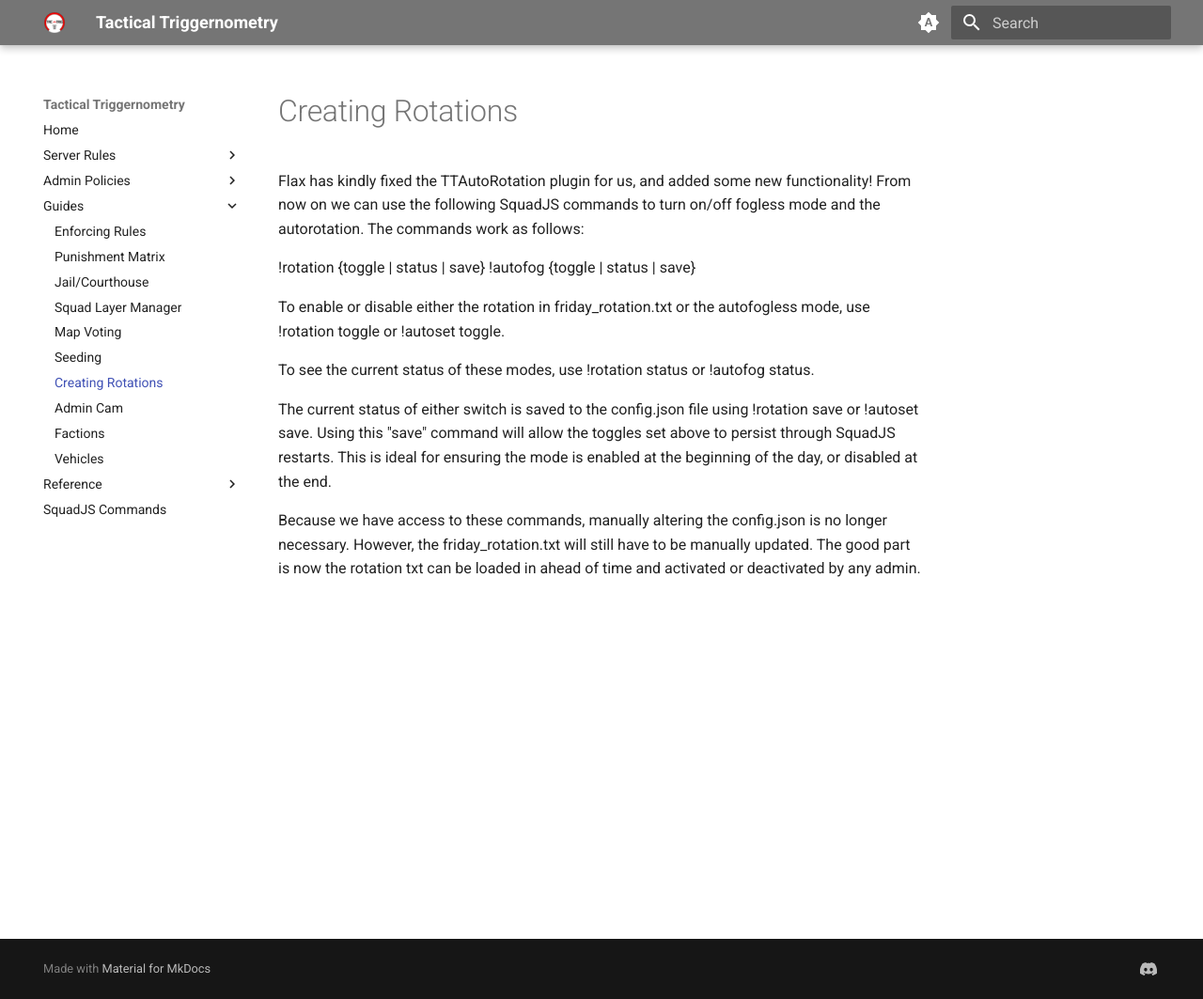
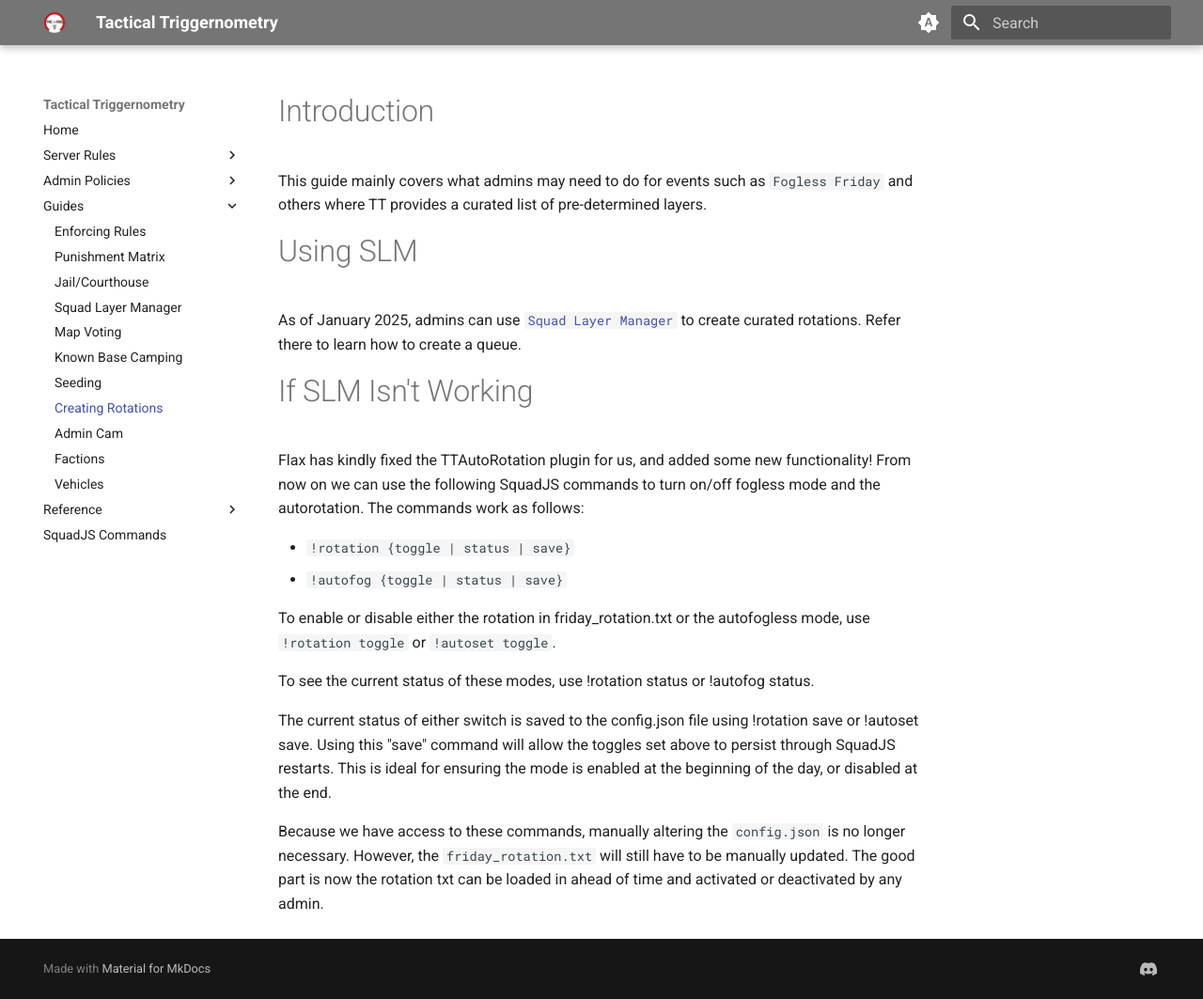
Before and after one commit to LonelyNinja/lonelyninja.github.io, an MkDocs documentation site: the page built from docs/guides/rotations.md, in a window 1280 px wide and 1063 px high. Shown: the whole window at 94% size. Built offline with MkDocs 1.6.1 and Material for MkDocs 9.7.7, drawn with Linux system fonts in a browser that asks for light colours.

Commit message:
added page for known basecamping positions

```diff
--- a/docs/guides/rotations.md
+++ b/docs/guides/rotations.md
@@ -2,16 +2,25 @@
 title: Creating Layer Rotations
 ---
 
+# Introduction
+
+This guide mainly covers what admins may need to do for events such as `Fogless Friday` and others where TT provides a curated list of pre-determined layers.
+
+# Using SLM
+
+As of January 2025, admins can use [`Squad Layer Manager`](./squad_layer_manager.md) to create curated rotations.  Refer there to learn how to create a queue.
+
+# If SLM Isn't Working
 
 Flax has kindly fixed the TTAutoRotation plugin for us, and added some new functionality! From now on we can use the following SquadJS commands to turn on/off fogless mode and the autorotation. The commands work as follows:
 
-!rotation {toggle | status | save}
-!autofog {toggle | status | save}
+* `!rotation {toggle | status | save}`
+* `!autofog {toggle | status | save}`
 
-To enable or disable either the rotation in friday_rotation.txt or the autofogless mode, use !rotation toggle or !autoset toggle.
+To enable or disable either the rotation in friday_rotation.txt or the autofogless mode, use `!rotation toggle` or `!autoset toggle`.
 
 To see the current status of these modes, use !rotation status or !autofog status.
 
 The current status of either switch is saved to the config.json file using !rotation save or !autoset save. Using this "save" command will allow the toggles set above to persist through SquadJS restarts. This is ideal for ensuring the mode is enabled at the beginning of the day, or disabled at the end.
 
-Because we have access to these commands, manually altering the config.json is no longer necessary. However, the friday_rotation.txt will still have to be manually updated. The good part is now the rotation txt can be loaded in ahead of time and activated or deactivated by any admin.
+Because we have access to these commands, manually altering the `config.json` is no longer necessary. However, the `friday_rotation.txt` will still have to be manually updated. The good part is now the rotation txt can be loaded in ahead of time and activated or deactivated by any admin.
--- a/mkdocs.yml
+++ b/mkdocs.yml
@@ -65,6 +65,7 @@
     - 'Jail/Courthouse': guides/courthouse.md
     - 'Squad Layer Manager': guides/squad_layer_manager.md
     - 'Map Voting': guides/map_voting.md
+    - 'Known Base Camping': guides/known_basecamping.md
     - 'Seeding': guides/seeding.md
     - 'Creating Rotations': guides/rotations.md
     - 'Admin Cam': guides/admin_cam.md
```
Also changed, not shown: docs/guides/known_basecamping.md (added, +18 -0 lines).
